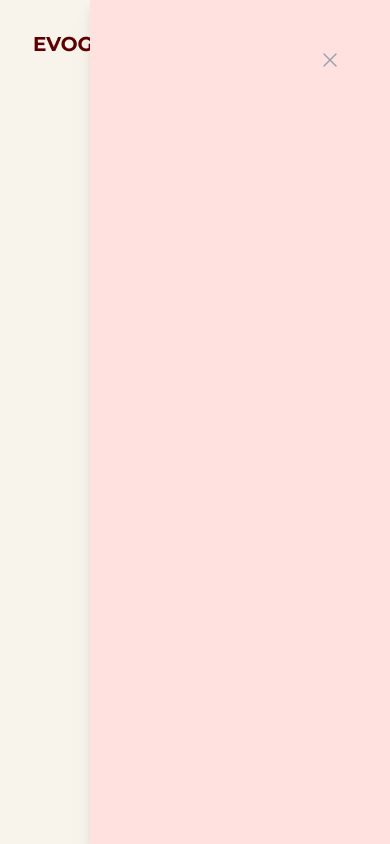
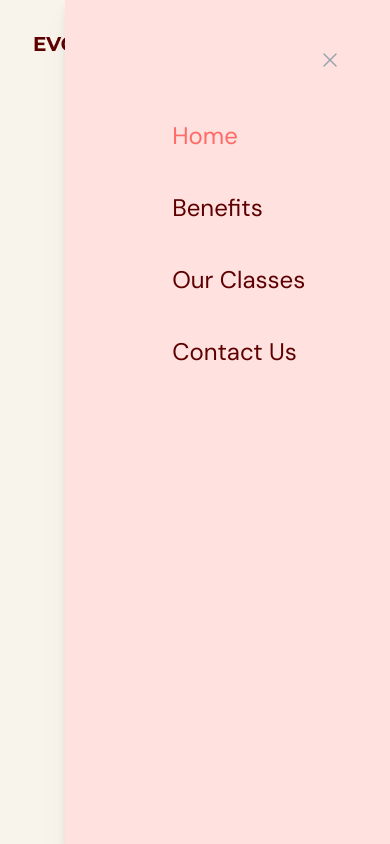
Before and after one commit to Vlad-dualv/fitness-website, a React (Vite) app: page / in a window 390 px wide. Both pictures are taken after a click on the button 337 px from the left and 44 px from the top of the page. Built offline with nearby package versions, Linux system fonts and the light colour scheme.

Commit message:
style: mobile menu

```diff
--- a/src/scenes/NavBar/index.tsx
+++ b/src/scenes/NavBar/index.tsx
@@ -43,12 +43,19 @@ const NavBar = ({selectedPage, setSelectedPage}: Props) => {
         </div>
         {/*------------------MOBILE MENU MODAL---------------*/}
         {!isAboveMediumScreens && isMenuToggled && (
-          <div className="fixed right-0 bottom-0 z-40 h-full w-[300px] bg-primary-100 drop-shadow-xl">
+          <div className="fixed right-0 bottom-0 z-40 h-full w-[325px] bg-primary-100 drop-shadow-xl">
             {/*------------------CLOSE ICON---------------*/}
             <div className="flex justify-end p-12">
               <button onClick={() => setIsMenuToggled(!isMenuToggled)}>
                 <XMarkIcon className="h-6 w-6 text-gray-400" />
               </button>
+            </div>
+            {/*------------------MENU ITEMS---------------*/}
+            <div className="ml-[33%] flex flex-col gap-10 text-2xl">
+              <Link page="Home" selectedPage={selectedPage} setSelectedPage={setSelectedPage}/>
+              <Link page="Benefits" selectedPage={selectedPage} setSelectedPage={setSelectedPage} />
+              <Link page="Our Classes" selectedPage={selectedPage} setSelectedPage={setSelectedPage} />
+              <Link page="Contact Us" selectedPage={selectedPage} setSelectedPage={setSelectedPage} />
             </div>
           </div>
         )}
```
